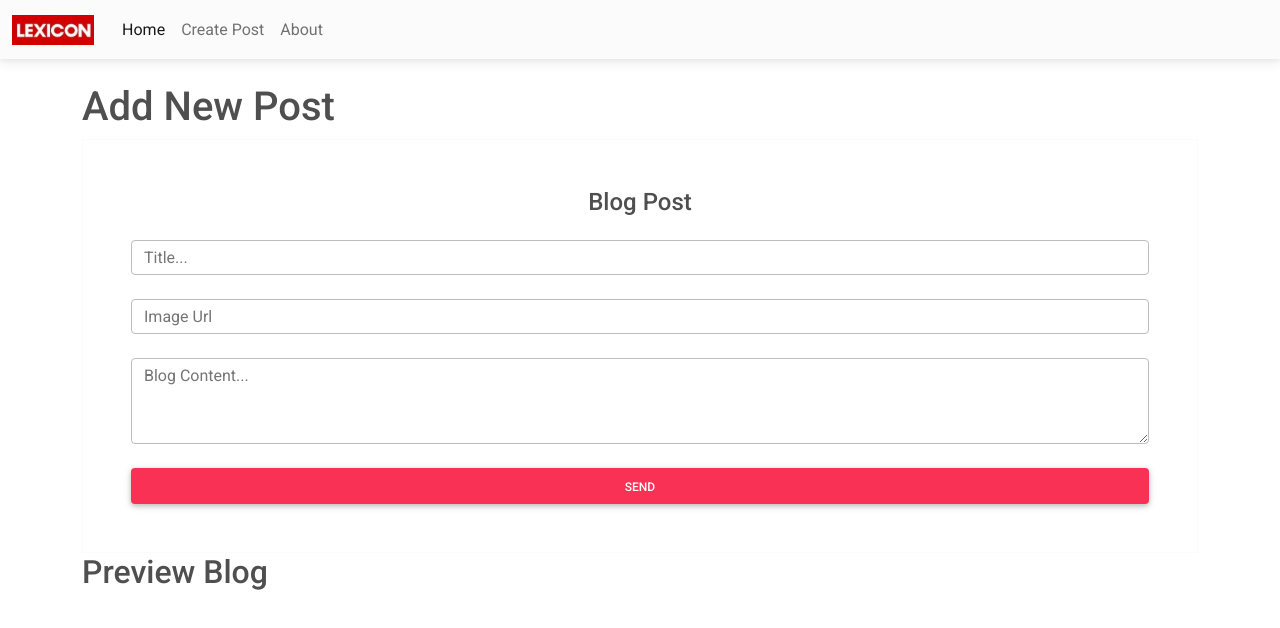
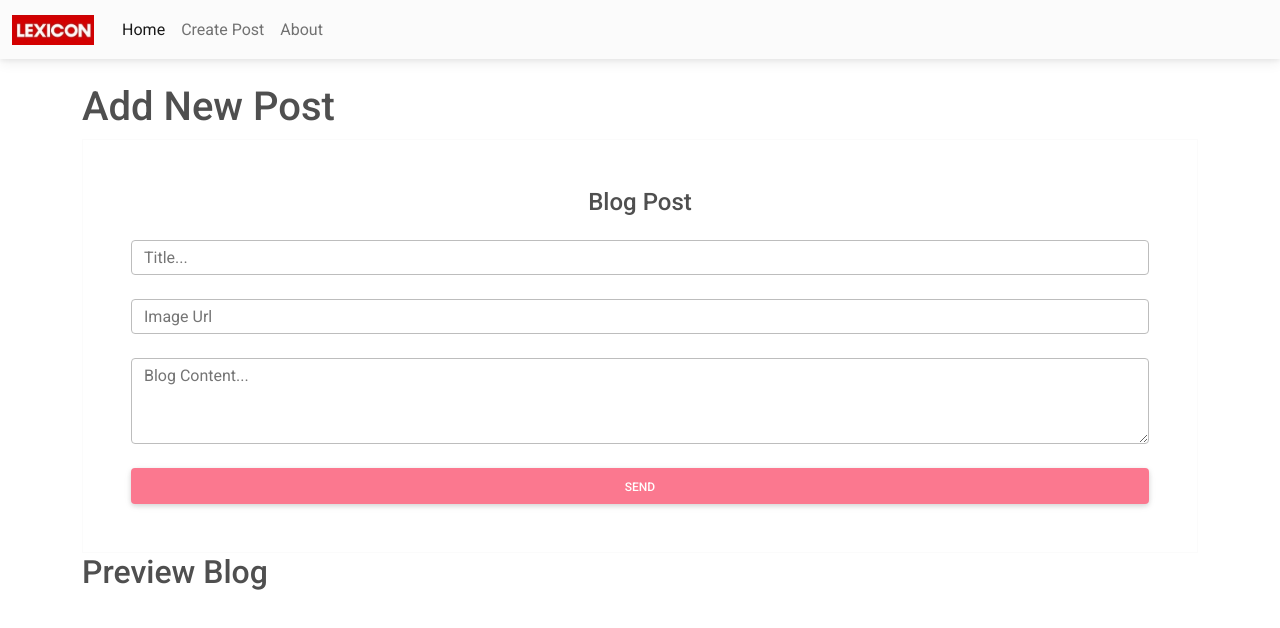
Before and after one commit to johnLexicon/lexicon_view_labb3, a Vue app: page /create in a window 1280 px wide. Shown: the top 628 px of the page. Built offline with nearby package versions, Linux system fonts and the light colour scheme; data requests are answered from the project's data file.

Commit message:
Validation control får creating new post.

```diff
--- a/src/views/CreatePost.vue
+++ b/src/views/CreatePost.vue
@@ -2,7 +2,10 @@
   <div class="createPost">
     <h1>Add New Post</h1>
     <!-- Default form contact -->
-    <form class="text-center border border-light p-5" action="#!">
+    <form
+      class="text-center border border-light p-5"
+      @submit.prevent="createPost"
+    >
       <p class="h4 mb-4">Blog Post</p>
 
       <!-- Title -->
@@ -35,7 +38,13 @@
       </div>
 
       <!-- Send button -->
-      <button class="btn btn-danger btn-block" type="submit">Send</button>
+      <button
+        :disabled="!isValid"
+        class="btn btn-danger btn-block"
+        type="submit"
+      >
+        Send
+      </button>
     </form>
     <!-- Default form contact -->
 
@@ -66,6 +75,12 @@ export default {
     showPreview() {
       return this.post.title || this.post.imgUrl || this.post.body;
     },
+    isValid() {
+      return this.post.title.length > 1 && this.post.body.length >= 50;
+    },
+  },
+  methods: {
+    createPost() {},
   },
 };
 </script>
```
